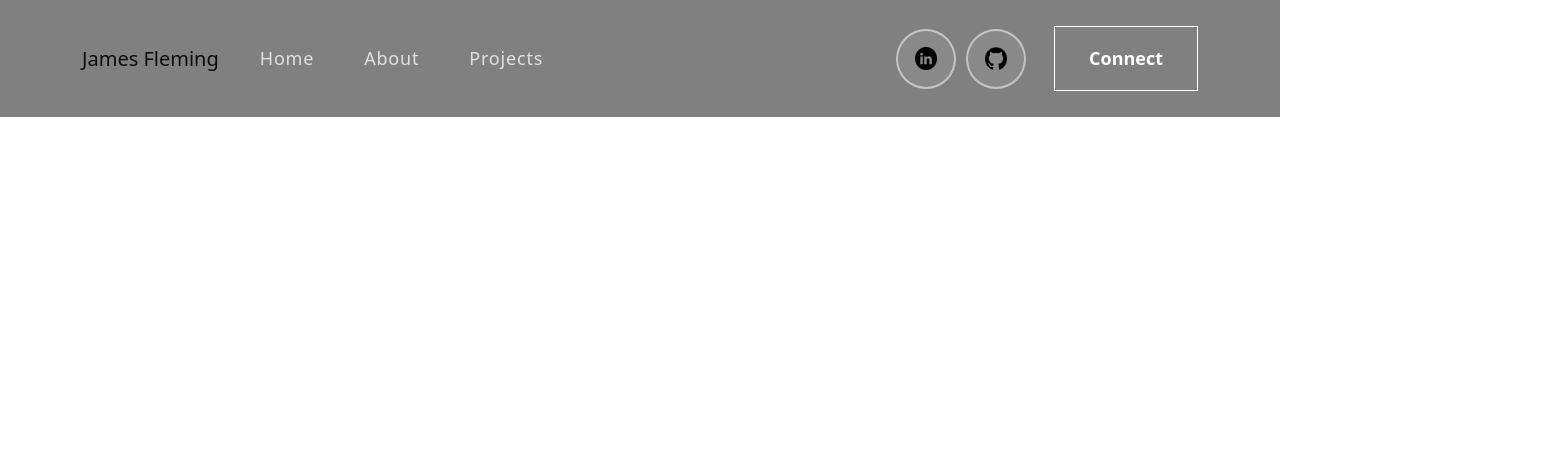
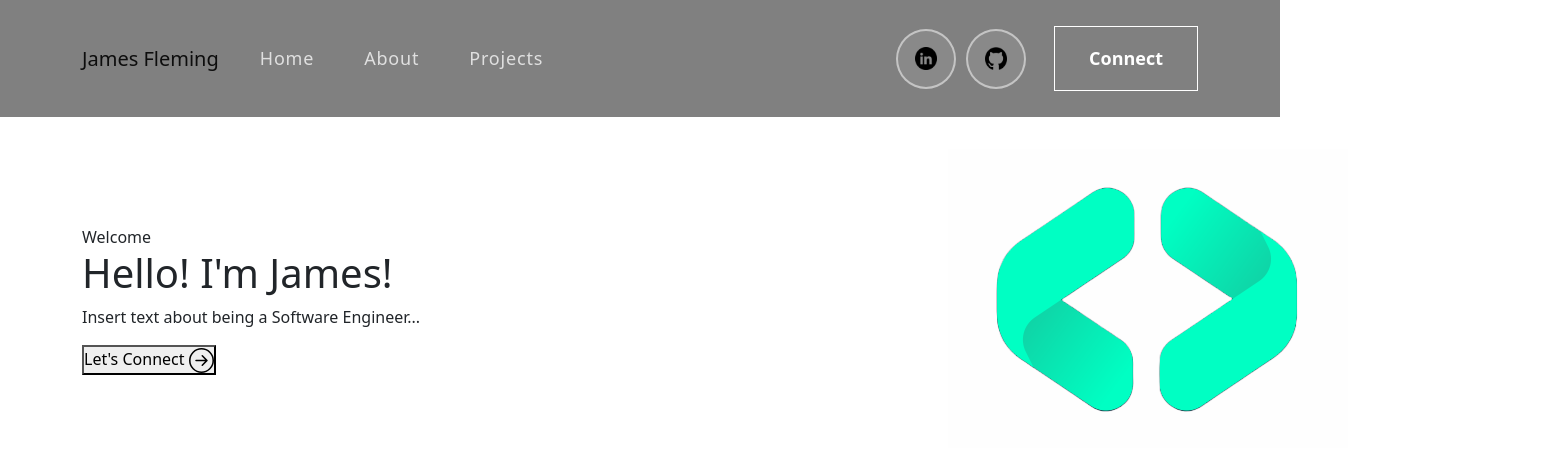
Before and after one commit to James-fleming394/professional-portfolio, a React (Create React App) app in the folder professional-portfolio/: page / in a window 1280 px wide. Shown: the top 450 px of the page, 1547 px wide, since content can reach past the window. Built offline with nearby package versions, Linux system fonts and the light colour scheme.

Commit message:
Beginning of Banner Page complete

```diff
--- a/professional-portfolio/package.json
+++ b/professional-portfolio/package.json
@@ -10,6 +10,7 @@
     "nodemon": "^2.0.20",
     "react": "^18.2.0",
     "react-bootstrap": "^2.6.0",
+    "react-bootstrap-icons": "^1.10.2",
     "react-dom": "^18.2.0",
     "react-router-dom": "^6.4.3",
     "react-scripts": "5.0.1",
--- a/professional-portfolio/src/App.js
+++ b/professional-portfolio/src/App.js
@@ -1,5 +1,6 @@
 import './App.css';
 import NavBar from './components/NavBar';
+import Banner from './components/Banner';
 import 'bootstrap/dist/css/bootstrap.min.css';
 
 
@@ -7,9 +8,12 @@ function App() {
 
 
   return (
-    <div>
+    <><div>
       <NavBar />
     </div>
+    <div>
+      <Banner />
+      </div></>
   );
 }
 
--- /dev/null
+++ b/professional-portfolio/src/components/Banner.jsx
@@ -0,0 +1,26 @@
+import React from "react";
+import { Container, Row, Col } from "react-bootstrap"
+import { ArrowRightCircle } from "react-bootstrap-icons"
+import headerImg from '../assets/img/header.png'
+
+const Banner = () => {
+    return (
+        <section className="homepage" id="home">
+            <Container>
+                <Row className="align-items-center">
+                <Col xs={12} md={6} xl ={7}>
+                    <span className="tagline">Welcome</span>
+                    <h1>{`Hello!  I'm James!`}<span className="wrapper"></span></h1>
+                    <p>Insert text about being a Software Engineer...</p>
+                    <button onClick={() => console.log('button working')}>Let's Connect <ArrowRightCircle size={25} /></button>
+                </Col>
+                <Col xs={12} md={6} xl={5}>
+                    <img src={headerImg} alt="Banner Img" />
+                </Col>
+                </Row>
+            </Container>
+        </section>
+    )
+}
+
+export default Banner
```
Also changed, not shown: professional-portfolio/src/assets/img/header.png (added), 1 other file (tests, documents, lock files or other folders).
